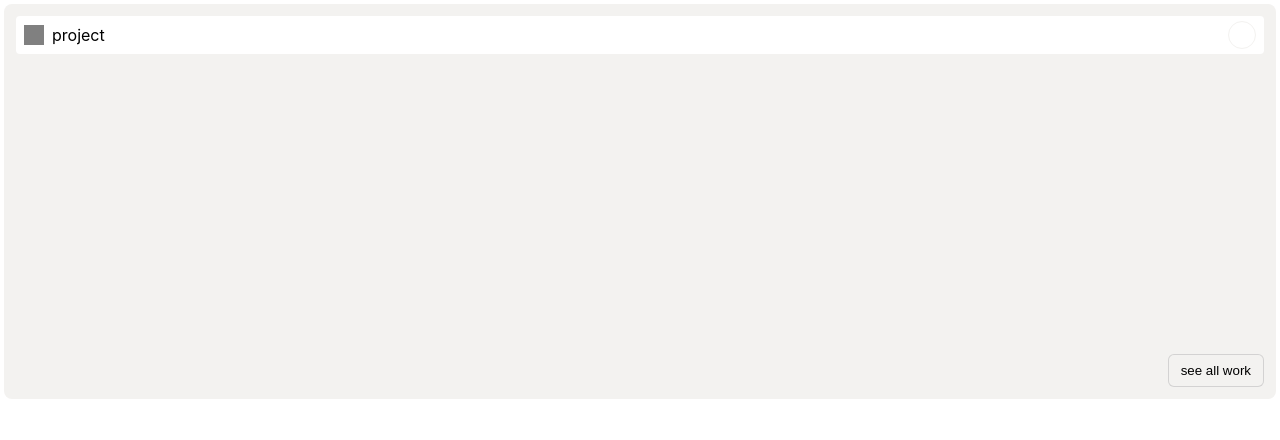
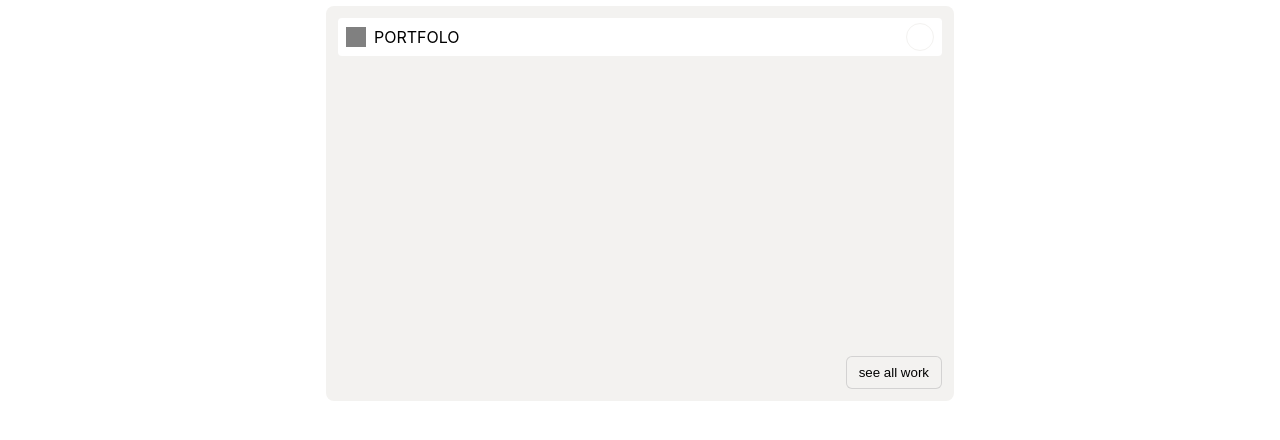
Before and after one commit to kyoungjooo/my_website, a React (Create React App) app: page / in a window 1280 px wide. Shown: the top 440 px of the page. Built offline with nearby package versions, Linux system fonts and the light colour scheme.

Commit message:
임시 컨테이터 추가

```diff
--- a/src/components/MainCard.tsx
+++ b/src/components/MainCard.tsx
@@ -12,7 +12,7 @@ export default function MainCard() {
       <div className="main-card">
         <div className="main-card__inner">
           <header className="main-card__header">
-            <span className="title">project</span>
+            <span className="title">PORTFOLO</span>
             <button className="toggle">
               <span className="sr-only">더보기</span>
             </button>
--- a/src/pages/Home.tsx
+++ b/src/pages/Home.tsx
@@ -2,7 +2,7 @@ import MainCard from "../components/MainCard";
 
 export default function Home() {
   return (
-    <section>
+    <section className="container">
       <MainCard />
     </section>
   );
--- a/src/pages/Project.tsx
+++ b/src/pages/Project.tsx
@@ -3,7 +3,7 @@ import ProjectHeader from "../components/ProjectHeader";
 
 export default function Project() {
   return (
-    <section>
+    <section className="container">
       <ProjectHeader />
       <ProjectCard />
     </section>
--- a/src/styles/index.css
+++ b/src/styles/index.css
@@ -42,9 +42,13 @@ body {
   padding: 8px 12px;
   position: relative;
 }
+.container {
+  max-width: 640px;
+  margin: 0 auto;
+}
 .card {
   background: #fff;
-  padding: 4px;
+  padding: 6px 6px 0 6px;
 }
 .card-inner {
   background-color: var(--gray-color);
@@ -76,6 +80,7 @@ body {
 .p-48 {
   padding: 48px;
 }
+/* font */
 .font-noto-serif-kr {
   font-family: "NotoSerifKR", serif;
   line-height: 1.2;
```
